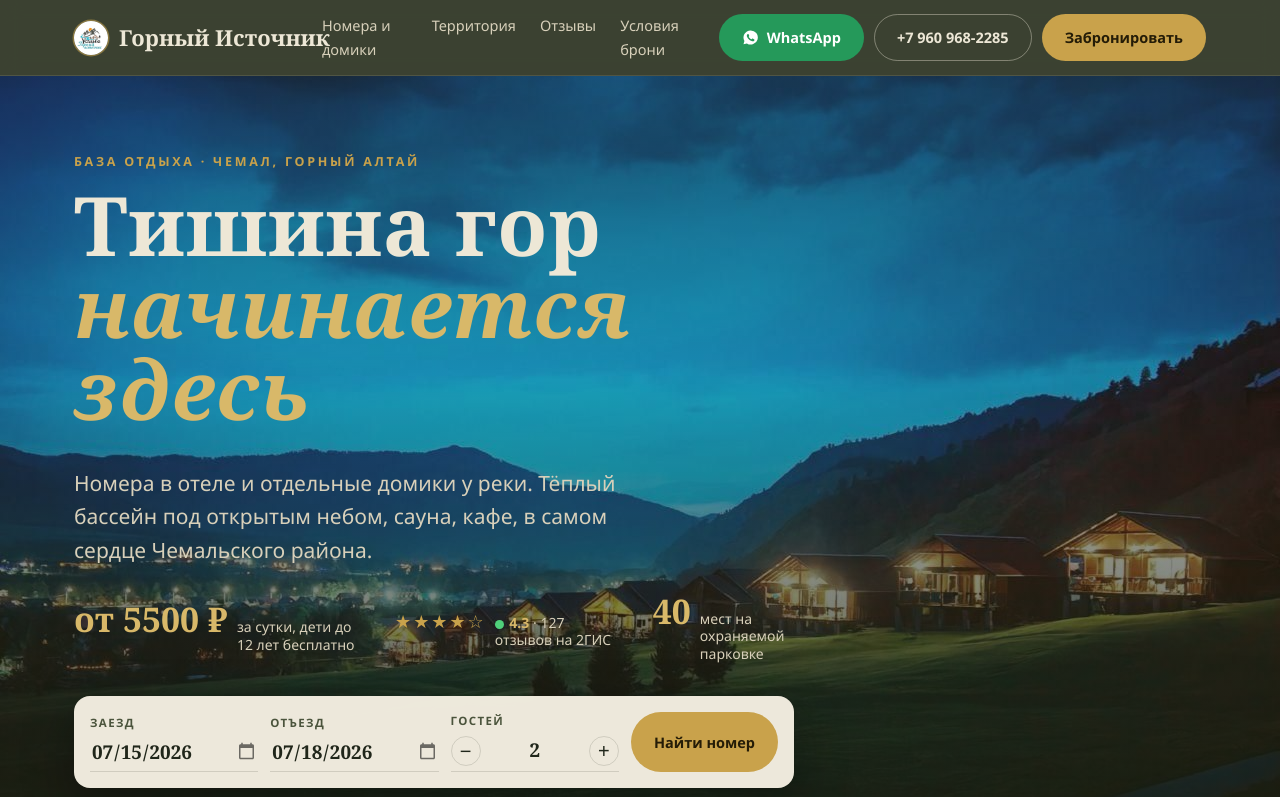
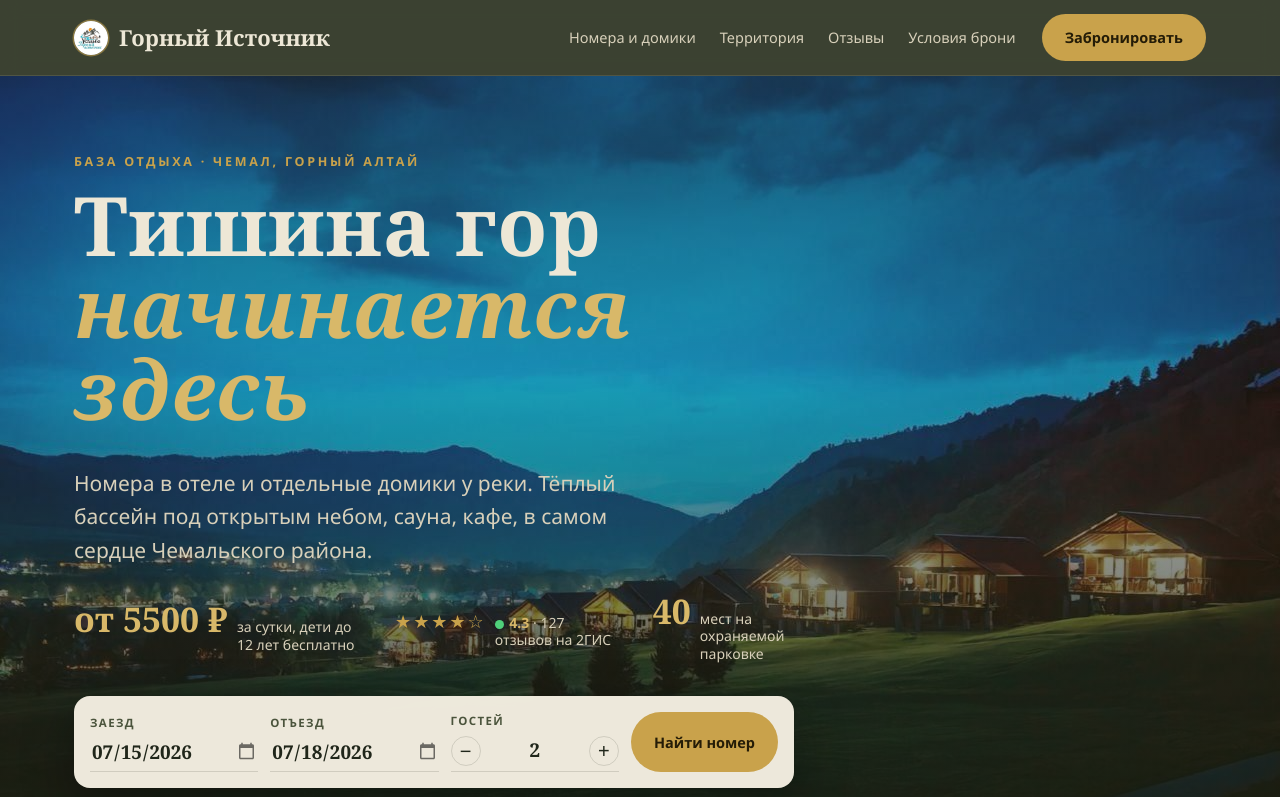
Before and after one commit to YANWET86/gor-istok-concept, a plain HTML site: page index.html in a window 1280 px wide. Shown: the top 797 px of the page. Drawn offline with Linux system fonts and the light colour scheme.

Commit message:
Шапка: убраны WhatsApp и телефон, меню в один ряд
- из шапки убраны WhatsApp и номер телефона, осталась кнопка «Забронировать»
- пунктам меню задан white-space:nowrap — больше не переносятся в два ряда
- контакты остаются в блоке брони и футере

Co-Authored-By: Claude Opus 4.8 (1M context) <noreply@anthropic.com>

```diff
--- a/index.html
+++ b/index.html
@@ -90,6 +90,7 @@
   .brand{display:flex;align-items:center;gap:11px;font-family:var(--serif);font-size:22px;font-weight:600}
   .brand .mark{width:34px;height:34px;flex:0 0 auto;border-radius:50%;object-fit:cover;box-shadow:0 0 0 1.5px rgba(201,162,75,.55)}
   .nav-links{display:flex;gap:24px;margin-left:auto;font-size:14.5px;color:var(--paper-dim)}
+  .nav-links a{white-space:nowrap}
   .nav-links a:hover{color:var(--gold-soft)}
   .nav-cta{display:flex;gap:10px;align-items:center}
   .btn{
@@ -104,11 +105,10 @@
   .btn-ghost:hover{border-color:var(--gold);color:var(--gold-soft)}
   .btn-wa{background:#25995a;color:#fff}
   .btn-wa:hover{background:#2bab66;transform:translateY(-1px)}
-  @media (max-width:860px){.nav-links{display:none}.nav-cta .btn-ghost{display:none}}
+  @media (max-width:860px){.nav-links{display:none}}
   @media (max-width:560px){
     .nav-in{gap:12px}
     .brand{font-size:18px}.brand .mark{width:24px;height:24px}
-    .nav-cta .btn-wa{display:none}          /* WhatsApp есть в брони и футере */
     .nav-cta .btn-gold{padding:9px 16px;font-size:13.5px}
   }
 
@@ -325,11 +325,6 @@
       <a href="#book">Условия брони</a>
     </nav>
     <div class="nav-cta">
-      <a class="btn btn-wa" href="#" aria-label="Написать в WhatsApp">
-        <svg width="17" height="17" viewBox="0 0 24 24" fill="currentColor" aria-hidden="true"><path d="M12 2a10 10 0 0 0-8.6 15l-1.3 4.7 4.8-1.3A10 10 0 1 0 12 2Zm5.6 14.2c-.2.6-1.2 1.2-1.7 1.2-.4 0-1 .2-3.3-.7-2.8-1.1-4.6-4-4.7-4.2-.1-.2-1.1-1.5-1.1-2.8s.7-2 .9-2.2c.2-.3.5-.3.6-.3h.5c.2 0 .4 0 .6.5l.8 2c.1.2 0 .4-.1.5l-.4.5c-.1.2-.3.3-.1.6.1.3.7 1.1 1.5 1.8 1 .9 1.8 1.1 2.1 1.3.2.1.4 0 .5-.1l.7-.8c.2-.2.4-.2.6-.1l1.9.9c.2.1.4.2.4.3.1.2.1.8-.1 1.1Z"/></svg>
-        WhatsApp
-      </a>
-      <a class="btn btn-ghost" href="tel:+79609682285">+7 960 968-2285</a>
       <a class="btn btn-gold" href="#book">Забронировать</a>
     </div>
   </div>
```
